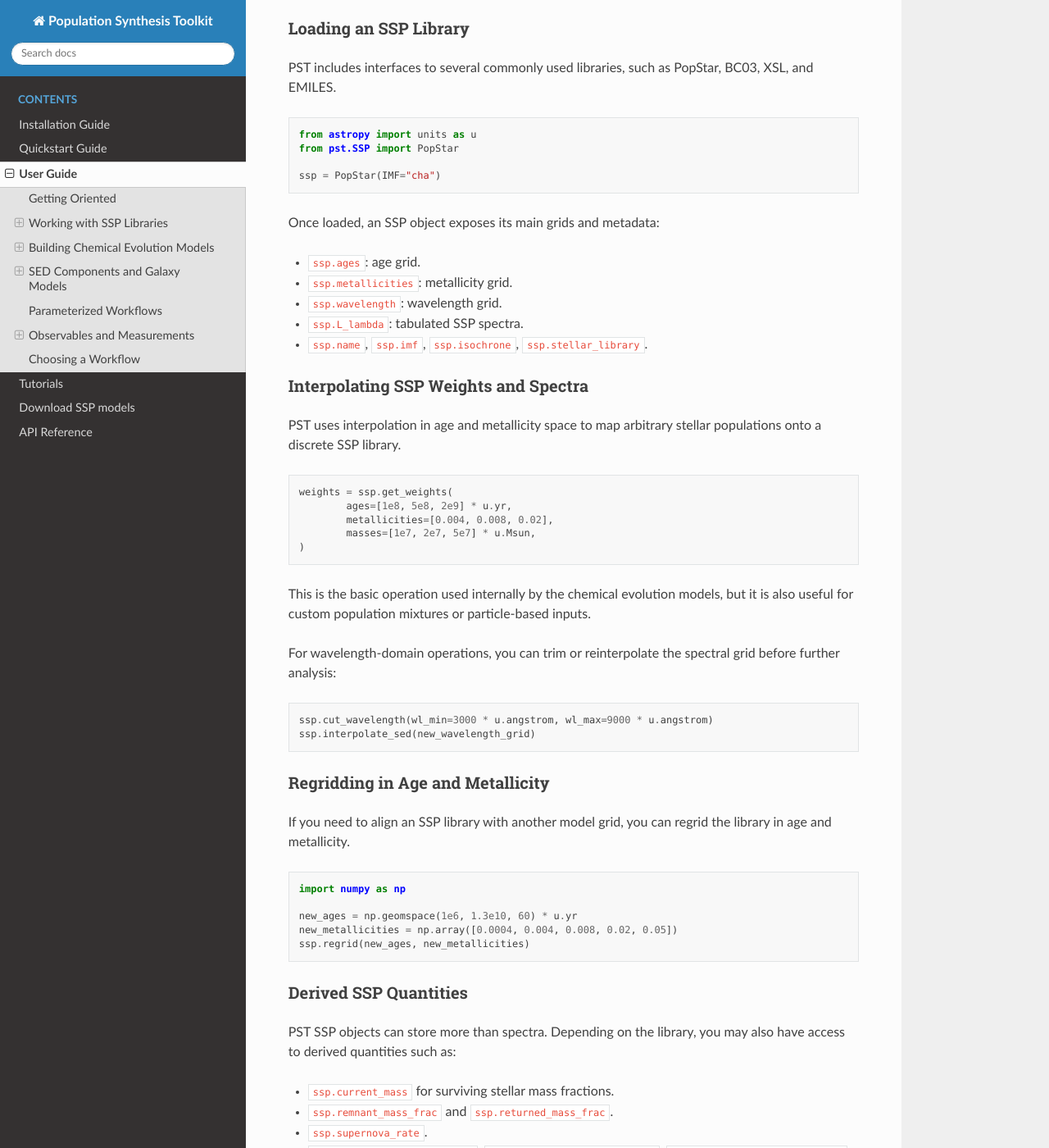
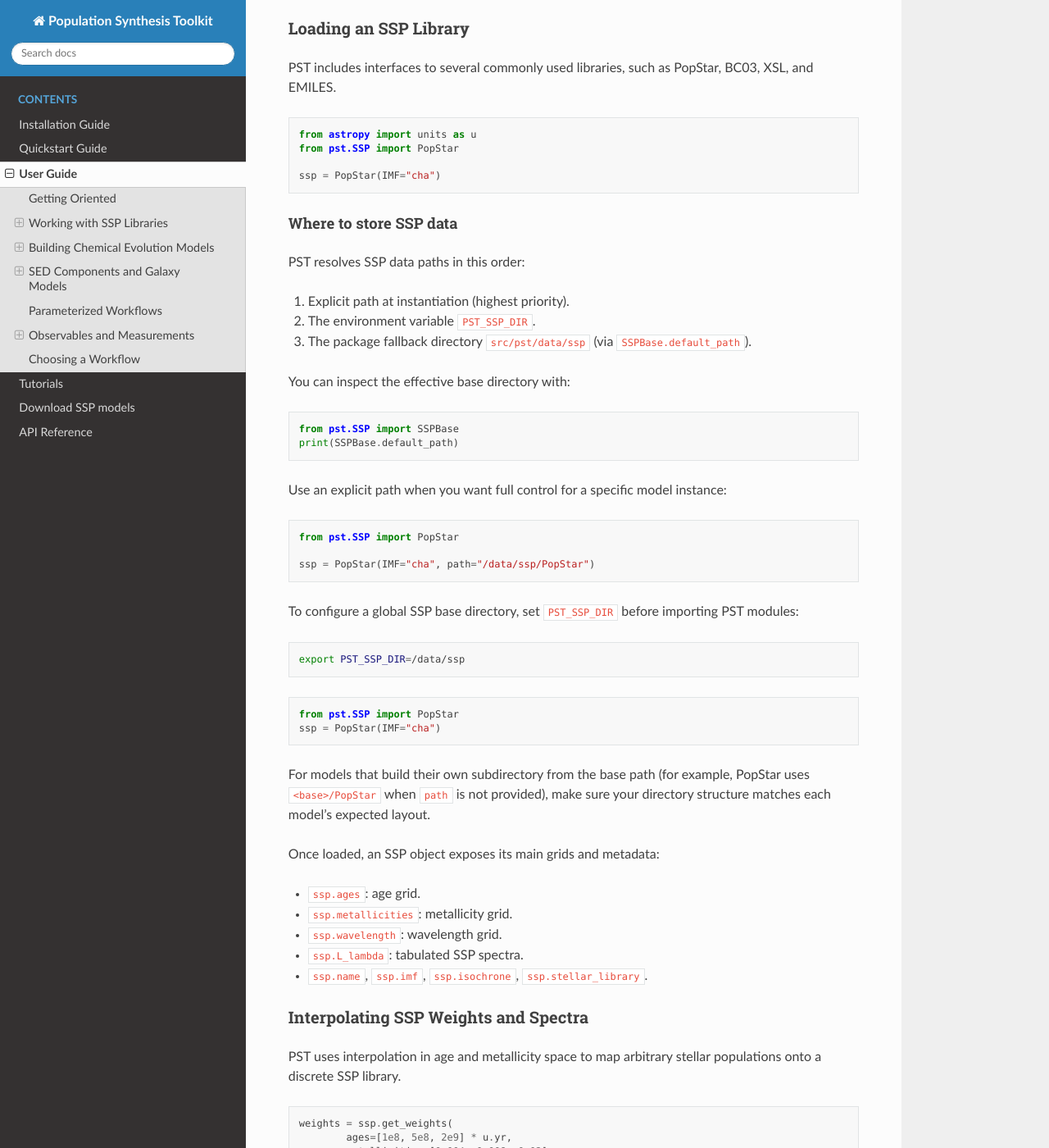
Before and after one commit to paranoya/population-synthesis-toolkit, a Sphinx documentation site: the page built from docs/source/user_guide.rst, in a window 1280 px wide and 1400 px high, scrolled down 1015 px. Shown: the whole window at 82% size. Built offline with Sphinx 7.4.7 and the Read the Docs theme 3.1.0, drawn with Linux system fonts in a browser that asks for light colours.

Commit message:
document PST SSP data dir

```diff
--- a/docs/source/user_guide.rst
+++ b/docs/source/user_guide.rst
@@ -53,6 +53,46 @@ BC03, XSL, and EMILES.
 
      ssp = PopStar(IMF="cha")
 
+Where to store SSP data
+^^^^^^^^^^^^^^^^^^^^^^^
+
+PST resolves SSP data paths in this order:
+
+1. Explicit path at instantiation (highest priority).
+2. The environment variable ``PST_SSP_DIR``.
+3. The package fallback directory ``src/pst/data/ssp`` (via ``SSPBase.default_path``).
+
+You can inspect the effective base directory with:
+
+.. code-block:: python
+
+     from pst.SSP import SSPBase
+     print(SSPBase.default_path)
+
+Use an explicit path when you want full control for a specific model instance:
+
+.. code-block:: python
+
+     from pst.SSP import PopStar
+
+     ssp = PopStar(IMF="cha", path="/data/ssp/PopStar")
+
+To configure a global SSP base directory, set ``PST_SSP_DIR`` before importing
+PST modules:
+
+.. code-block:: bash
+
+     export PST_SSP_DIR=/data/ssp
+
+.. code-block:: python
+
+     from pst.SSP import PopStar
+     ssp = PopStar(IMF="cha")
+
+For models that build their own subdirectory from the base path (for example,
+PopStar uses ``<base>/PopStar`` when ``path`` is not provided), make sure your
+directory structure matches each model's expected layout.
+
 Once loaded, an SSP object exposes its main grids and metadata:
 
 - ``ssp.ages``: age grid.
@@ -60,6 +100,7 @@ Once loaded, an SSP object exposes its main grids and metadata:
 - ``ssp.wavelength``: wavelength grid.
 - ``ssp.L_lambda``: tabulated SSP spectra.
 - ``ssp.name``, ``ssp.imf``, ``ssp.isochrone``, ``ssp.stellar_library``.
+
 
 Interpolating SSP Weights and Spectra
 -------------------------------------
```
